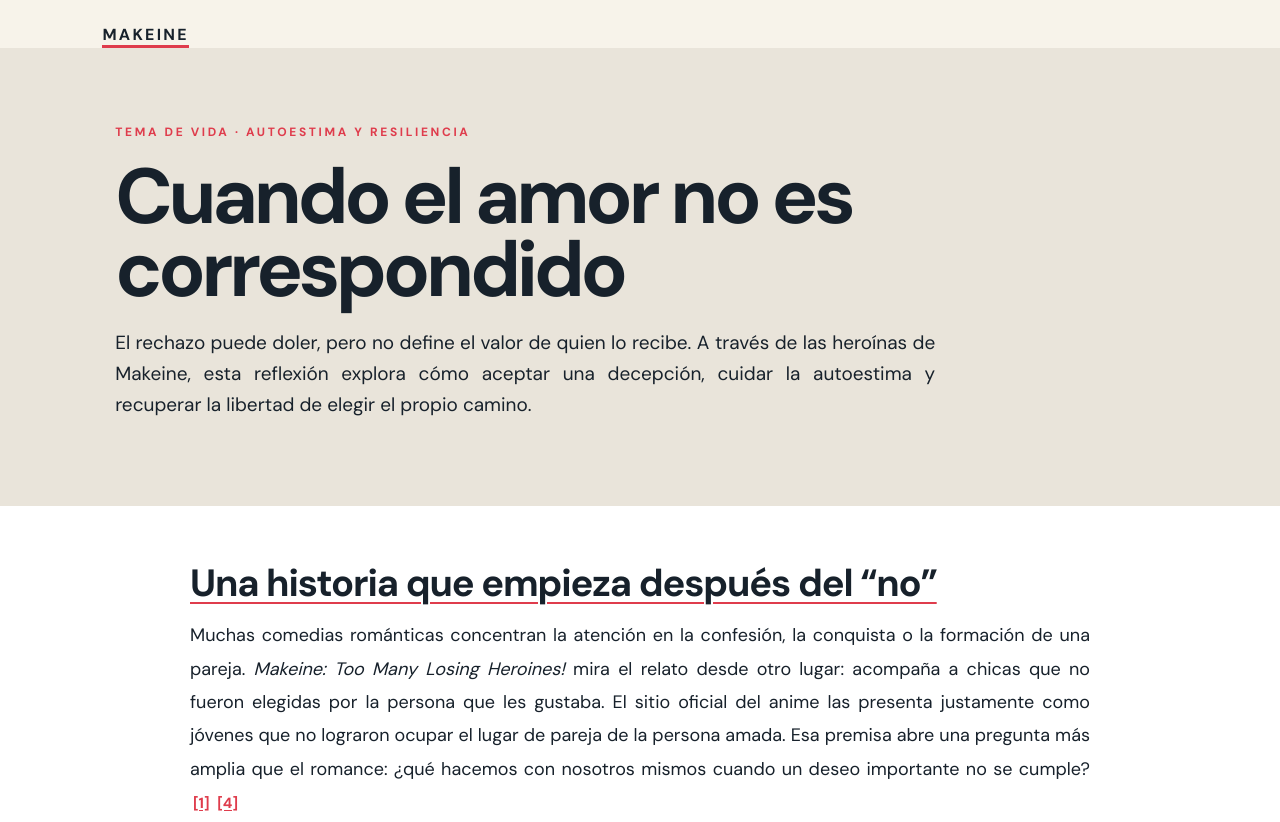
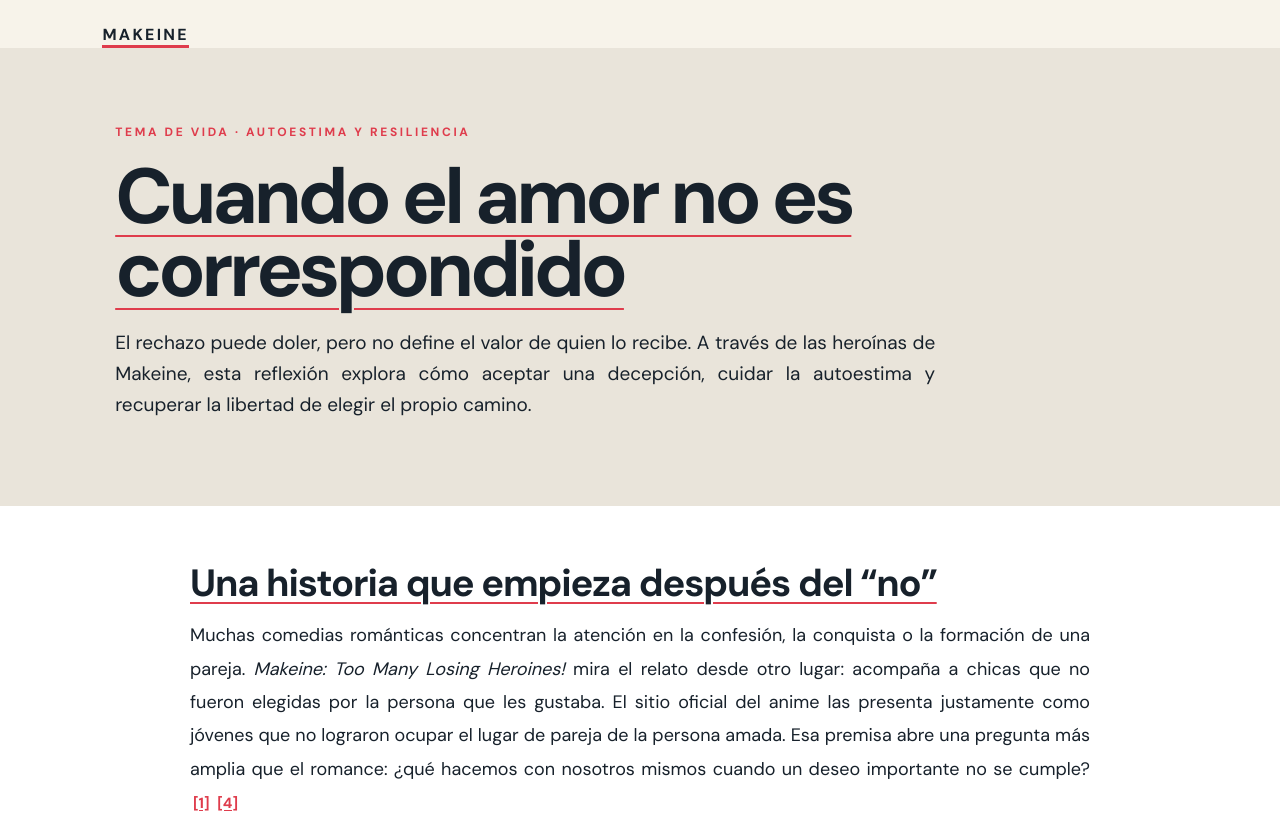
Before and after one commit to walteredu29-tech/makeine-page, a plain HTML site: page Contenido 3/rechazo.html in a window 1280 px wide. Shown: the top 822 px of the page. Drawn offline with Linux system fonts and the light colour scheme; a web font is replaced by a local one.

Commit message:
Limit underlines to page titles and subtopics
Co-authored-by: Copilot <223556219+Copilot@users.noreply.github.com>

```diff
--- a/Principal/styles.css
+++ b/Principal/styles.css
@@ -16,7 +16,7 @@ a { color:inherit; text-decoration:none; }
 .hero-copy { padding:40px 0; max-width:850px; }
 .eyebrow, .section-kicker { font-size:12px; letter-spacing:.22em; font-weight:700; color:var(--red); }
 h1 { font-size:clamp(54px,6.2vw,86px); line-height:.94; letter-spacing:-.055em; margin:22px 0 30px; }
-.underlined-headings .article-body h2, .underlined-headings .features h3, .underlined-headings .topic-card h3 { text-decoration:underline; text-decoration-color:var(--red); text-decoration-thickness:2px; text-underline-offset:.16em; }
+.underlined-headings .hero h1, .underlined-headings .article-hero h1, .underlined-headings .intro > h2, .underlined-headings .life-topics > h2, .underlined-headings .article-body h2 { text-decoration:underline; text-decoration-color:var(--red); text-decoration-thickness:2px; text-underline-offset:.16em; }
 h1 em { font-family:'Playfair Display',serif; color:var(--red); font-weight:700; }
 .lead { max-width:540px; font-size:19px; line-height:1.65; }
 .button { margin-top:24px; display:inline-block; padding:16px 22px; color:white; background:var(--ink); border-radius:2px; font-weight:700; }
```
Also changed, not shown: Principal/codigo-css.txt.
